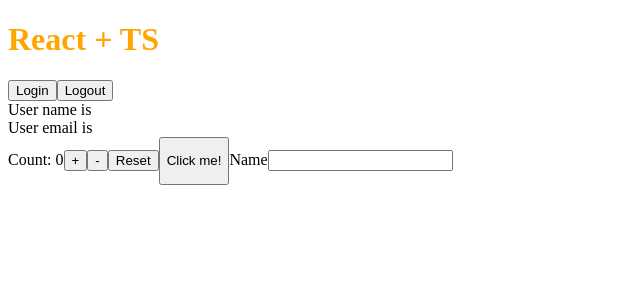
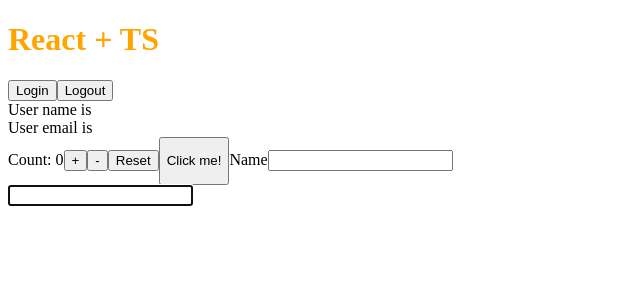
Before and after one commit to lukasz-klekner/react-ts-typing-template, a React app: page / in a window 1280 px wide. Shown: the top 300 px of the page, without its empty margins (0-640 px from the left). Built offline with nearby package versions, Linux system fonts and the light colour scheme.

Commit message:
feat: types useRef hook

```diff
--- a/src/App.tsx
+++ b/src/App.tsx
@@ -2,6 +2,7 @@
 import { Button } from './components/Button'
 import { UserContextProvider } from './components/context/UserContext'
 import { CounterReducer } from './components/hooks/CounterReducer'
+import { InputRef } from './components/hooks/InputRef'
 import { Input } from './components/Input'
 import { User } from './components/User'
 import './style.css'
@@ -28,6 +29,7 @@
         </Button>
 
         <Input name="name" id="name" label="Name" onChange={handleChange} />
+        <InputRef />
       </div>
     </UserContextProvider>
   )
--- /dev/null
+++ b/src/components/hooks/InputRef.tsx
@@ -0,0 +1,17 @@
+import { useRef, useEffect } from 'react'
+
+export const InputRef = () => {
+  const inputRef = useRef<HTMLInputElement>(null)
+
+  useEffect(() => {
+    if (inputRef.current) {
+      inputRef.current.focus()
+    }
+  }, [])
+
+  return (
+    <div>
+      <input type="text" ref={inputRef} />
+    </div>
+  )
+}
```
